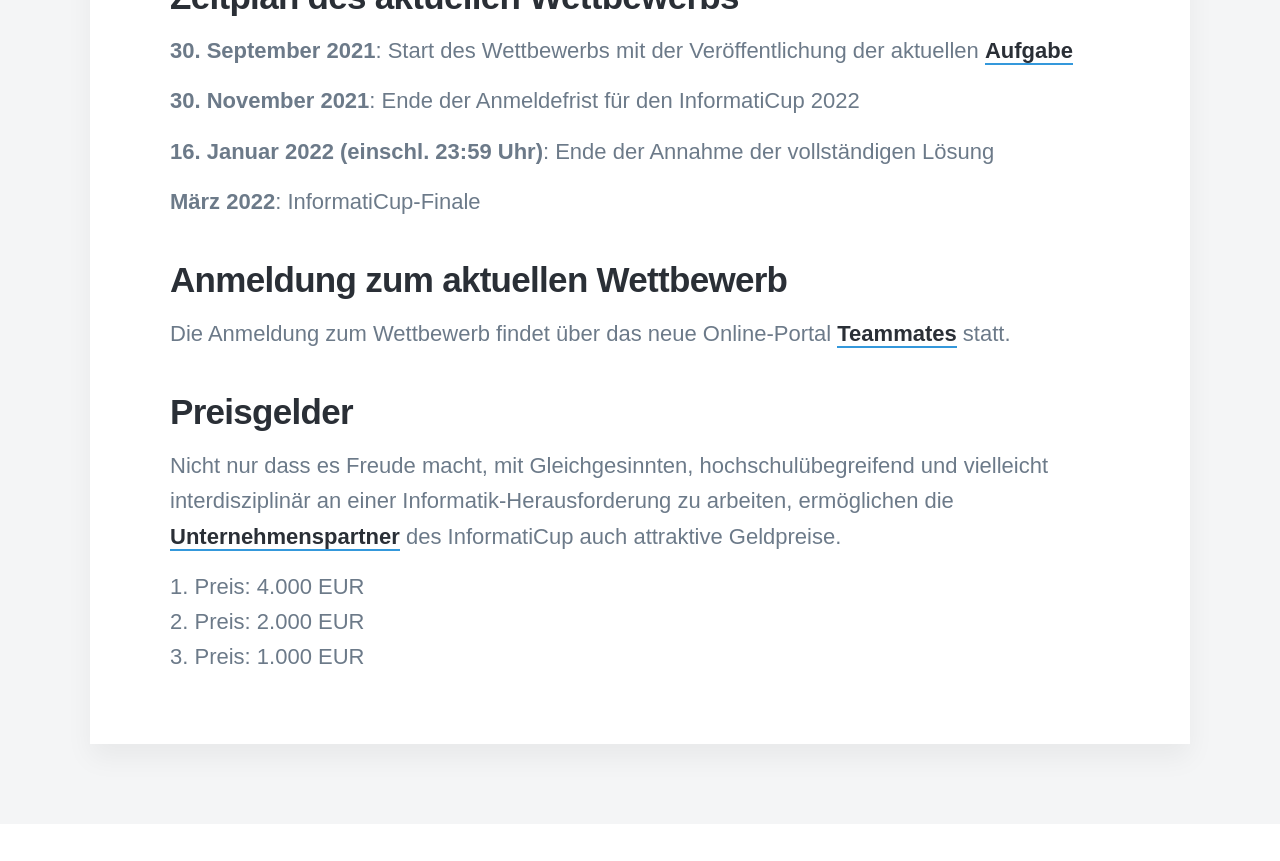
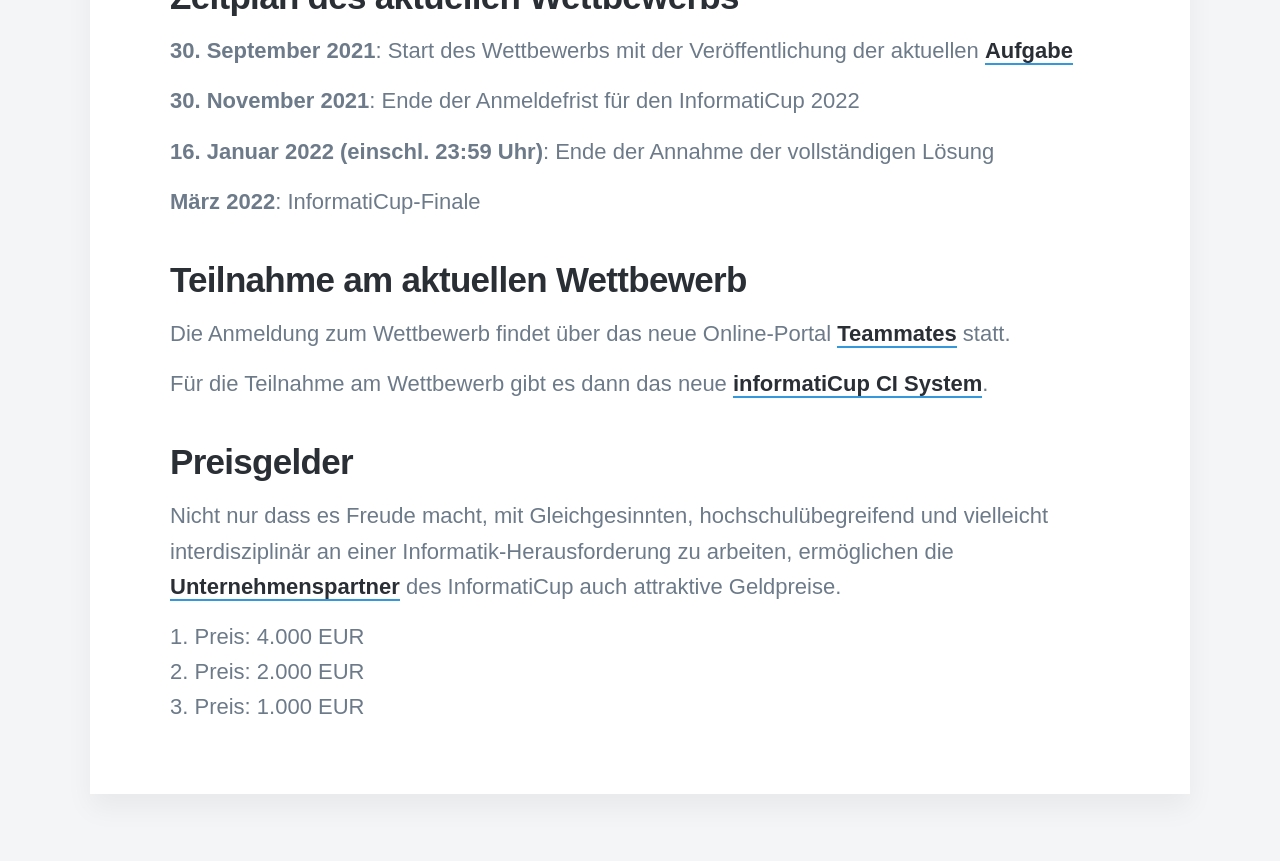
Before and after one commit to informatiCup/informaticup.github.io, a Jekyll site: the page built from _competition/20-current.md, in a window 1280 px wide and 900 px high, scrolled down 671 px. Shown: the top 861 px of the window. Built offline with Jekyll 4.4.1, drawn with Linux system fonts in a browser that asks for light colours; nearby versions of some CDN libraries; some web fonts are replaced.

Commit message:
Update 20-current.md

```diff
--- a/_competition/20-current.md
+++ b/_competition/20-current.md
@@ -16,9 +16,11 @@ featured_image: "/images/competition/abfahrt.jpg"
 
 **März 2022**: InformatiCup-Finale
 
-## Anmeldung zum aktuellen Wettbewerb
+## Teilnahme am aktuellen Wettbewerb
 
 Die Anmeldung zum Wettbewerb findet über das neue Online-Portal [Teammates](https://teams.informaticup.de/) statt.
+
+Für die Teilnahme am Wettbewerb gibt es dann das neue [informatiCup CI System](https://github.com/informatiCup/informatiCup2022/blob/main/ICUPCI.md).
 
 ## Preisgelder
 
```
